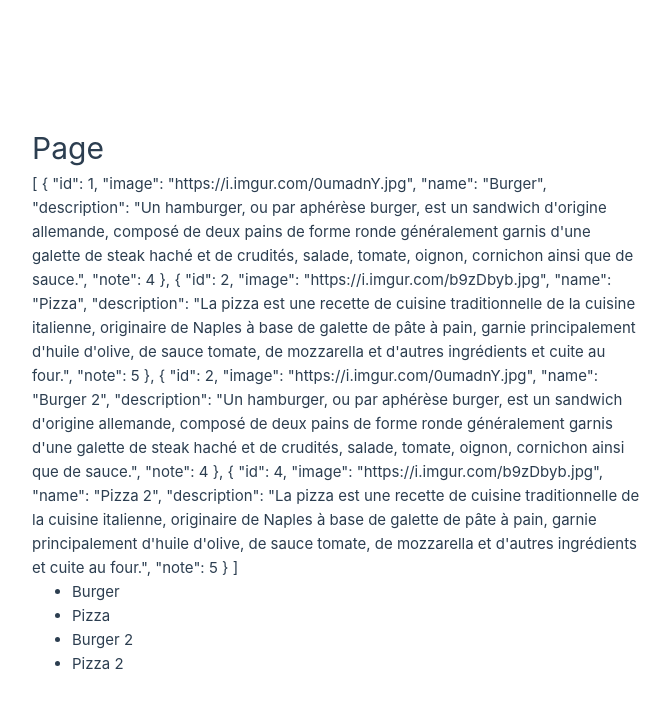
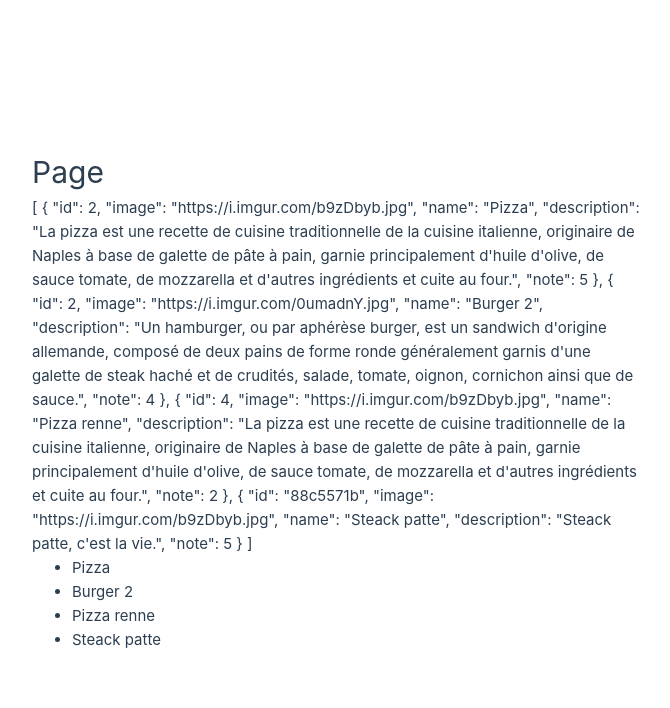
Before and after one commit to GenXwater/vueJS_exercices, a Vue app: page / in a window 1280 px wide. Shown: the top 708 px of the page, without its empty margins (608-1278 px from the left). Built offline with nearby package versions, Linux system fonts and the light colour scheme; the HTML template or start-up script is replaced by a standard one.

Commit message:
feat: implement recette deletion and update functionality in MainPage component

```diff
--- a/src/components/MainPage.vue
+++ b/src/components/MainPage.vue
@@ -10,5 +10,31 @@
     import { useRecetteStore } from '@/stores/recette';
 
     const storeRecette = useRecetteStore()
+
+    storeRecette.DeleteRecette(1)
+
+    const maRecette = {
+        id: 10,
+                image: "https://i.imgur.com/b9zDbyb.jpg",
+                name: "Steack patte",
+                description:
+                    "Steack patte, c'est la vie.",
+                note: 5
+    }
+
+    const pizza = {
+        id: 4,
+                image: "https://i.imgur.com/b9zDbyb.jpg",
+                name: "Pizza renne",
+                description:
+                    "La pizza est une recette de cuisine traditionnelle de la cuisine italienne, originaire de Naples à base de galette de pâte à pain, garnie principalement d'huile d'olive, de sauce tomate, de mozzarella et d'autres ingrédients et cuite au four.",
+                note: 2
+    }
+
+    storeRecette.updateRecette(maRecette) // ajout avec nouvel id
+    storeRecette.updateRecette(pizza) // mise à jour grâce au même id
+    // storeRecette.resetStore() // vide recettes
+
     const recettes = storeRecette.getRecettes
+
 </script>
```
